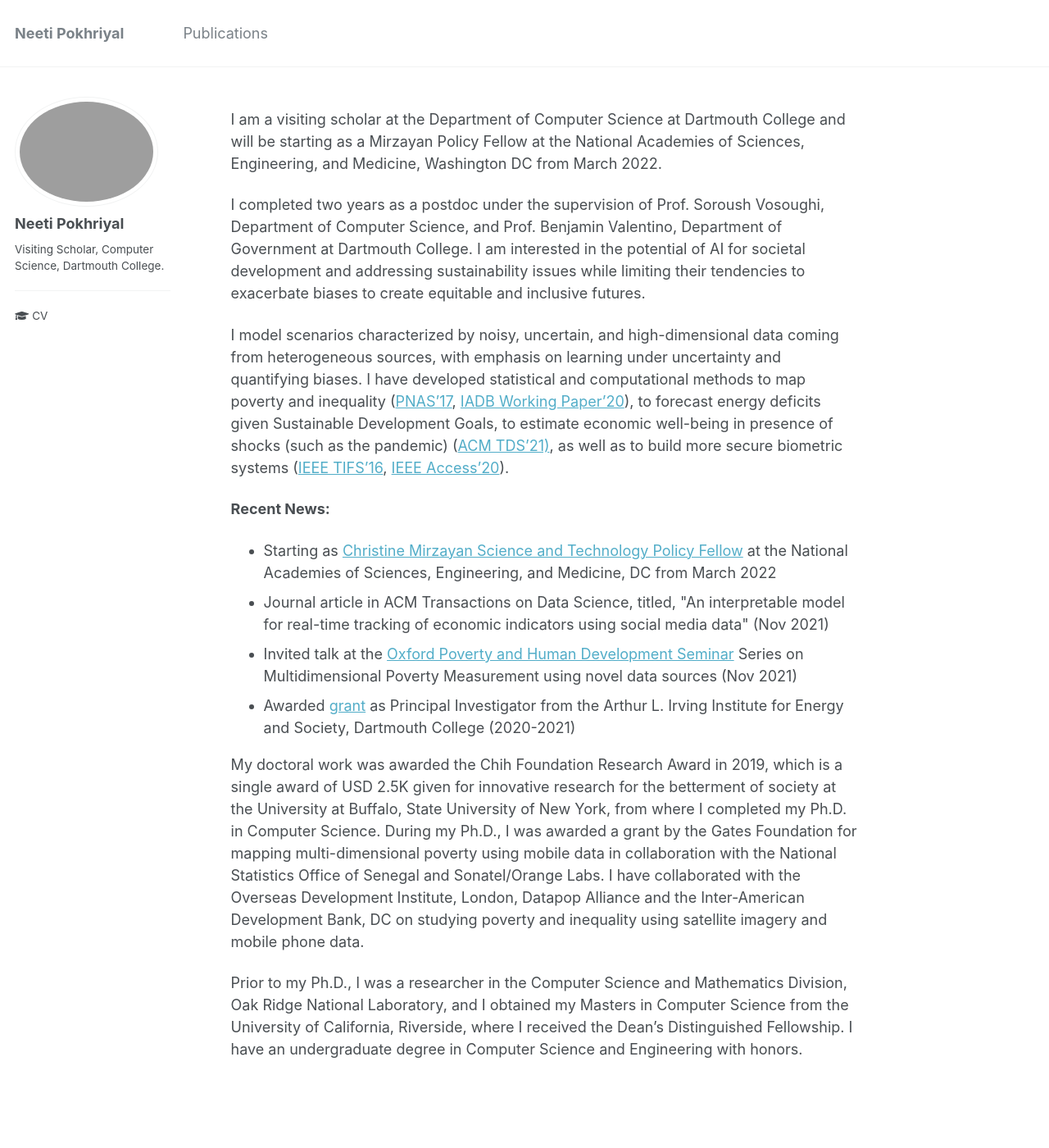
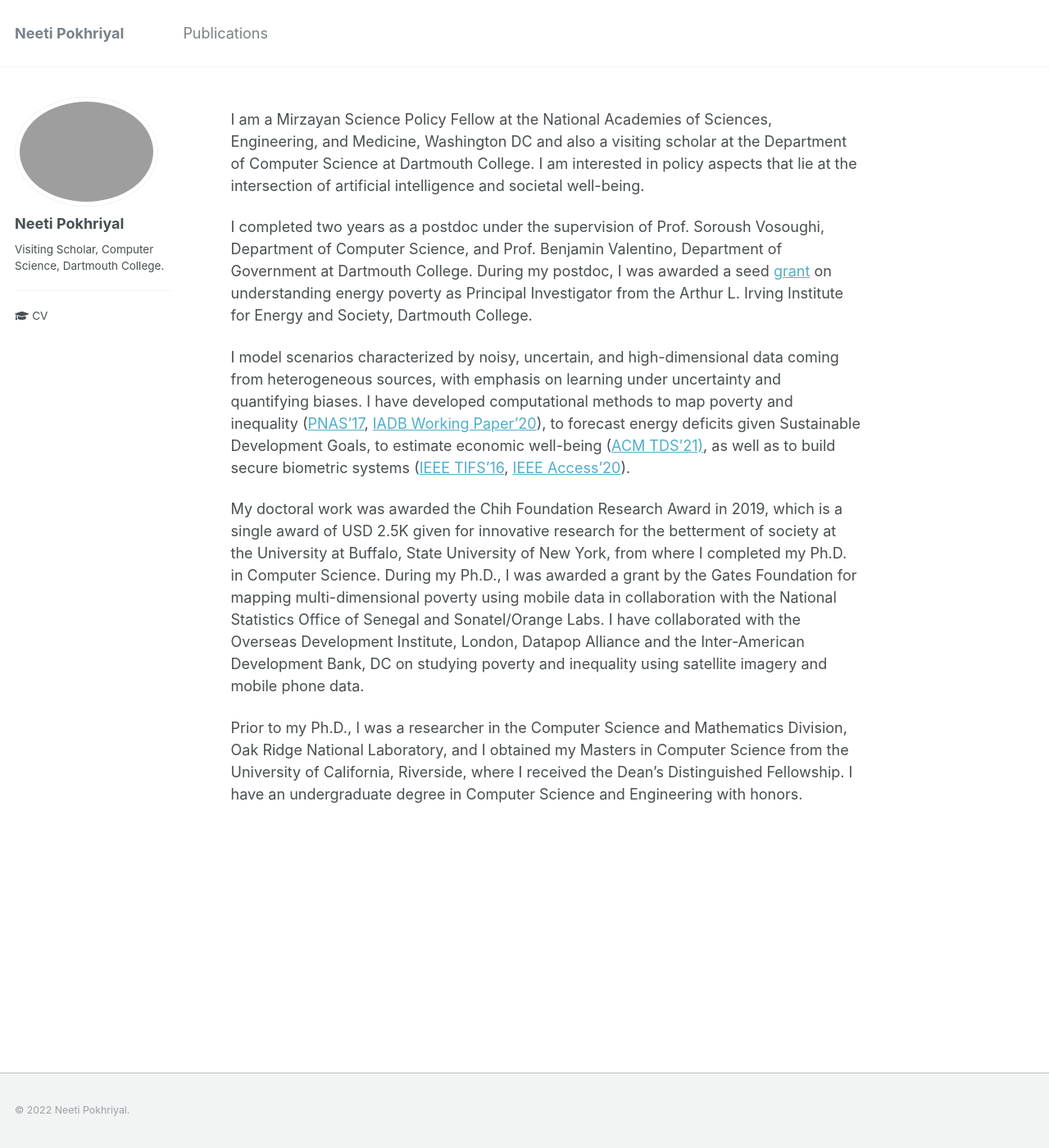
Before and after one commit to neetip/neetip.github.io, a Jekyll site: the page built from _pages/about.md, in a window 1280 px wide and 1400 px high. Shown: the whole window at 82% size. Built offline with Jekyll 4.4.1, drawn with Linux system fonts in a browser that asks for light colours.

Commit message:
Update about.md

```diff
--- a/_pages/about.md
+++ b/_pages/about.md
@@ -7,19 +7,11 @@ redirect_from:
   - /about/
   - /about.html
 ---
-I am a visiting scholar at the Department of Computer Science at Dartmouth College and will be starting as a Mirzayan Policy Fellow at the National Academies of Sciences, Engineering, and Medicine, Washington DC from March 2022.
+I am a Mirzayan Science Policy Fellow at the National Academies of Sciences, Engineering, and Medicine, Washington DC and also a visiting scholar at the Department of Computer Science at Dartmouth College. I am interested in policy aspects that lie at the intersection of artificial intelligence and societal well-being.
 
-I completed two years as a postdoc under the supervision of Prof. Soroush Vosoughi, Department of Computer Science, and Prof. Benjamin Valentino, Department of Government at Dartmouth College. I am interested in the potential of AI for societal development and addressing sustainability issues while limiting their tendencies to exacerbate biases to create equitable and inclusive futures.
+I completed two years as a postdoc under the supervision of Prof. Soroush Vosoughi, Department of Computer Science, and Prof. Benjamin Valentino, Department of Government at Dartmouth College. During my postdoc, I was awarded a seed <a href="https://irving.dartmouth.edu/research/funding-faculty/funded-projects/mapping-country-wide-energy-access-majority-world">grant</a> on understanding energy poverty as Principal Investigator from the Arthur L. Irving Institute for Energy and Society, Dartmouth College.
 
-I model scenarios characterized by noisy, uncertain, and high-dimensional data coming from heterogeneous sources, with emphasis on learning under uncertainty and quantifying biases. I have developed statistical and computational methods to map poverty and inequality (<a href="https://www.pnas.org/content/114/46/E9783">PNAS'17</a>, <a href="https://publications.iadb.org/en/estimating-and-forecasting-income-poverty-and-inequality-in-haiti-using-satellite-imagery-and-mobile-phone-data">IADB Working Paper'20</a>), to forecast energy deficits given Sustainable Development Goals, to estimate economic well-being in presence of shocks (such as the pandemic) (<a href="assets/docs/ACM_TDS_submission_final_revision1_forwebsite.pdf">ACM TDS'21)</a>, as well as to build more secure biometric systems (<a href="assets/docs/ieee_tifs.pdf">IEEE TIFS'16</a>, <a href="https://ieeexplore.ieee.org/document/9157880">IEEE Access'20</a>).
-
-<p><b>Recent News:</b></p>
-<ul>
-  <li>Starting as <a href="https://www.nationalacademies.org/our-work/the-christine-mirzayan-science--technology-policy-graduate-fellowship-program">Christine Mirzayan Science and Technology Policy Fellow</a> at the National Academies of Sciences, Engineering, and Medicine, DC from March 2022</li>
-  <li>Journal article in ACM Transactions on Data Science, titled, "An interpretable model for real-time tracking of economic indicators using social media data" (Nov 2021) </li>
-  <li>Invited talk at the <a href="https://ophi.org.uk/courses-and-events/seminars/">Oxford Poverty and Human Development Seminar</a> Series on Multidimensional Poverty Measurement using novel data sources (Nov 2021)</li>
-  <li> Awarded <a href="https://irving.dartmouth.edu/research/funding-faculty/funded-projects/mapping-country-wide-energy-access-majority-world">grant</a> as Principal Investigator from the Arthur L. Irving Institute for Energy and Society, Dartmouth College (2020-2021)</li>
-</ul>
+I model scenarios characterized by noisy, uncertain, and high-dimensional data coming from heterogeneous sources, with emphasis on learning under uncertainty and quantifying biases. I have developed computational methods to map poverty and inequality (<a href="https://www.pnas.org/content/114/46/E9783">PNAS'17</a>, <a href="https://publications.iadb.org/en/estimating-and-forecasting-income-poverty-and-inequality-in-haiti-using-satellite-imagery-and-mobile-phone-data">IADB Working Paper'20</a>), to forecast energy deficits given Sustainable Development Goals, to estimate economic well-being (<a href="https://dl.acm.org/doi/10.1145/3498332">ACM TDS'21)</a>, as well as to build secure biometric systems (<a href="assets/docs/ieee_tifs.pdf">IEEE TIFS'16</a>, <a href="https://ieeexplore.ieee.org/document/9157880">IEEE Access'20</a>).
 
 My doctoral work was awarded the Chih Foundation Research Award in 2019, which is a single award of USD 2.5K given for innovative research for the betterment of society at the University at Buffalo, State University of New York, from where I completed my Ph.D. in Computer Science. During my Ph.D., I was awarded a grant by the Gates Foundation for mapping multi-dimensional poverty using mobile data in collaboration with the National Statistics Office of Senegal and Sonatel/Orange Labs. I have collaborated with the Overseas Development Institute, London, Datapop Alliance and the Inter-American Development Bank, DC on studying poverty and inequality using satellite imagery and mobile phone data.
 
```
